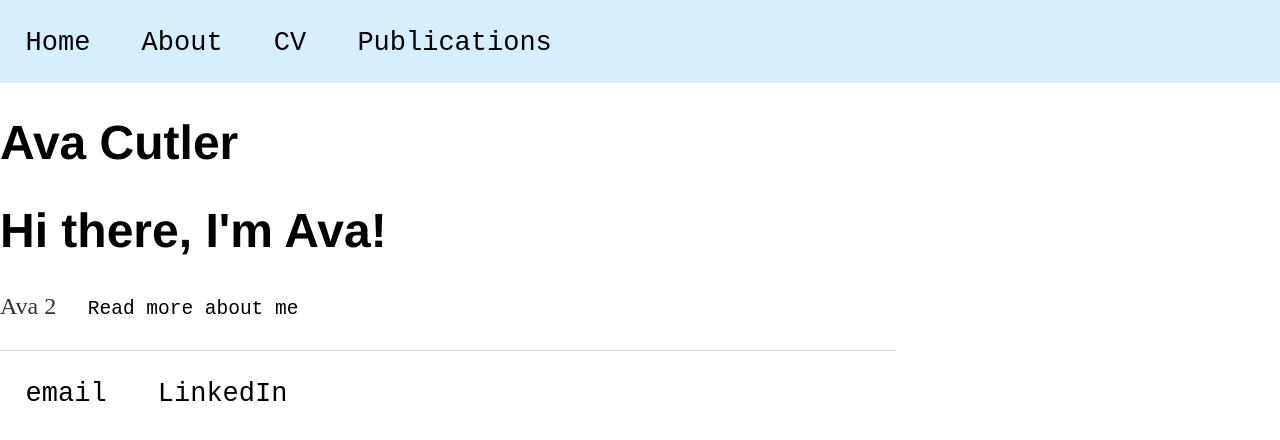
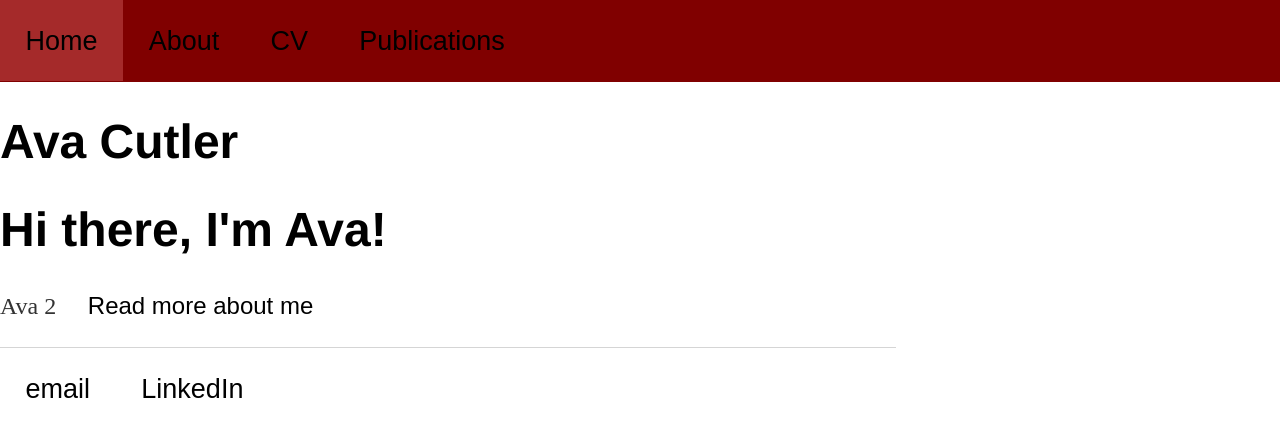
Before and after one commit to avacutler/----, a Jekyll site: the page built from index.html, in a window 1280 px wide. Shown: the top 440 px of the page. Built offline with Jekyll 4.4.1, drawn with Linux system fonts in a browser that asks for light colours; nearby versions of some CDN libraries; library files that are not in the unit come from our copies.

Commit message:
Update main.css
colors and fonts

```diff
--- a/css/main.css
+++ b/css/main.css
@@ -17,14 +17,14 @@ li{
 a{
   text-decoration: none;
   color: black;
-  font-family: monospace;
+  font-family: sans-serif;
 
   padding: 2vw;
 }
 
 nav{
   width: 100vw;
-  background-color: #D6EFFF;
+  background-color: maroon;
 }
 
 ul{
@@ -44,7 +44,7 @@ button{
 }
 
 a:hover{
-  background-color: #C6E9FF;
+  background-color: brown;
 }
 
 @media only screen and (max-width: 500px) {
```
